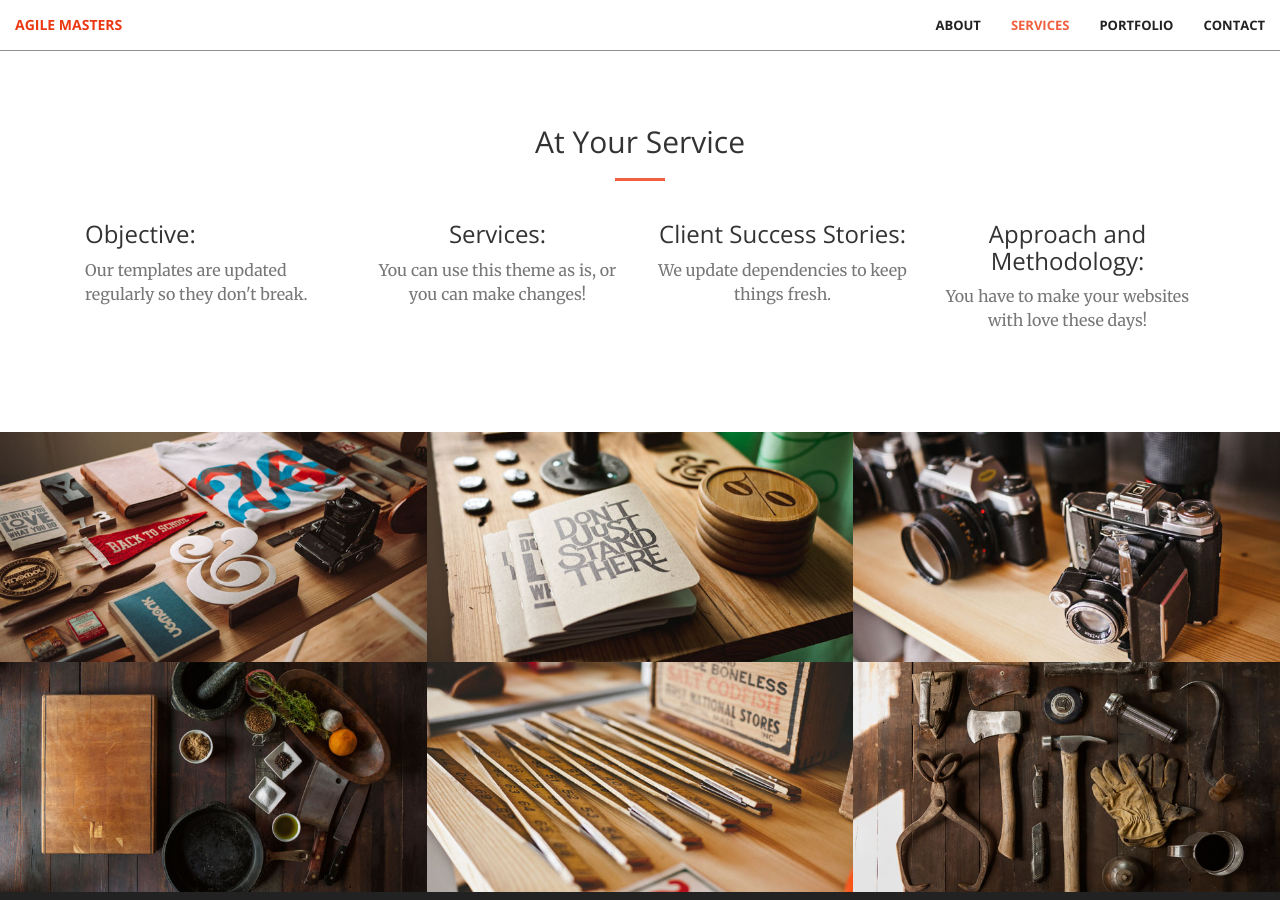
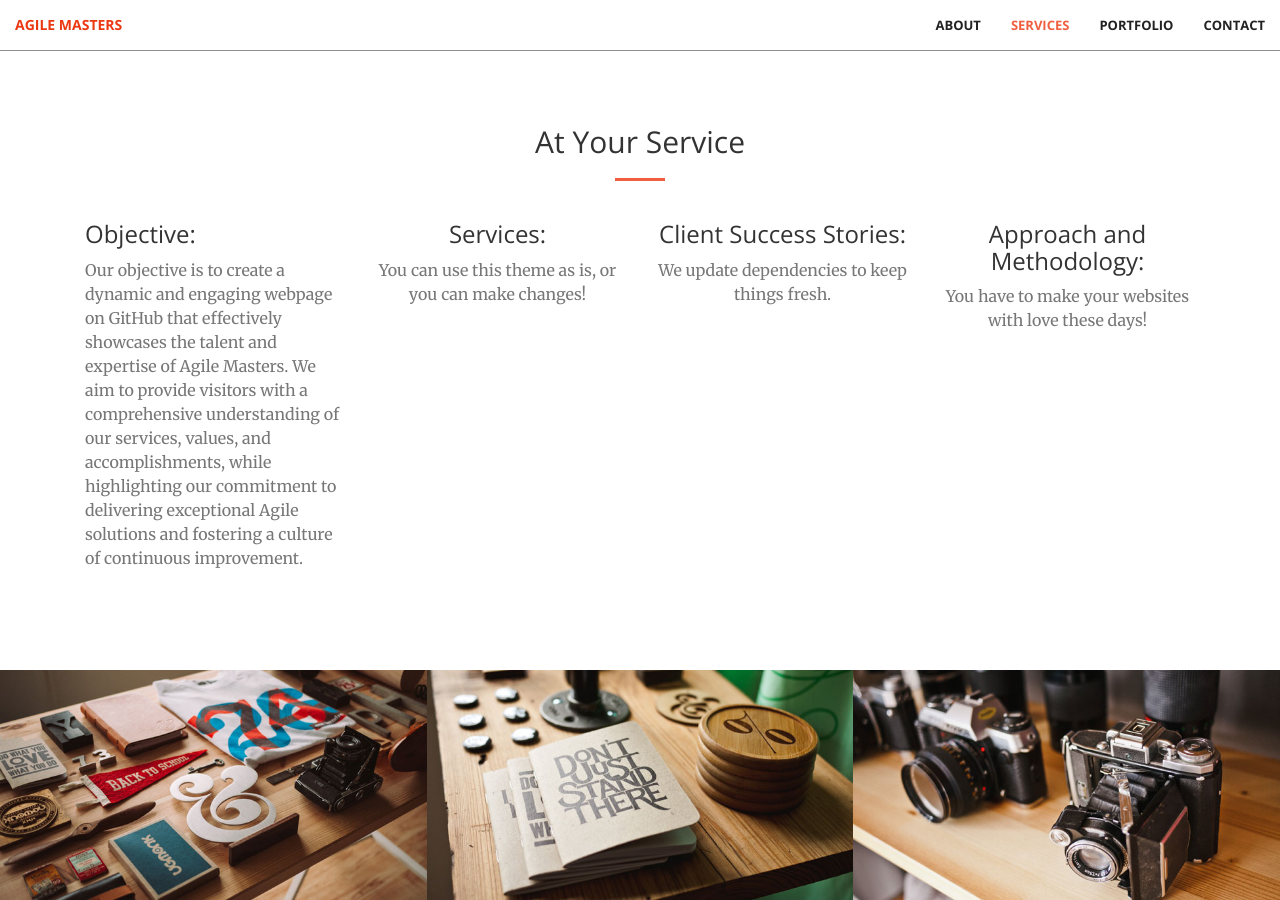
Before and after one commit to legitt23/legitt23, a Jekyll site: the page built from index.md, in a window 1280 px wide and 900 px high, scrolled down 1773 px. Built offline with Jekyll 4.4.1, drawn with Linux system fonts in a browser that asks for light colours.

Commit message:
Update content.html

```diff
--- a/_includes/content.html
+++ b/_includes/content.html
@@ -14,7 +14,7 @@
                 <div class="service-box">
 
                     <h3>Objective:</h3>
-                    <p class="text-muted">Our templates are updated regularly so they don't break.</p>
+                    <p class="text-muted">Our objective is to create a dynamic and engaging webpage on GitHub that effectively showcases the talent and expertise of Agile Masters. We aim to provide visitors with a comprehensive understanding of our services, values, and accomplishments, while highlighting our commitment to delivering exceptional Agile solutions and fostering a culture of continuous improvement.</p>
                 </div>
             </div>
             <div class="col-lg-3 col-md-6 text-center">
```
